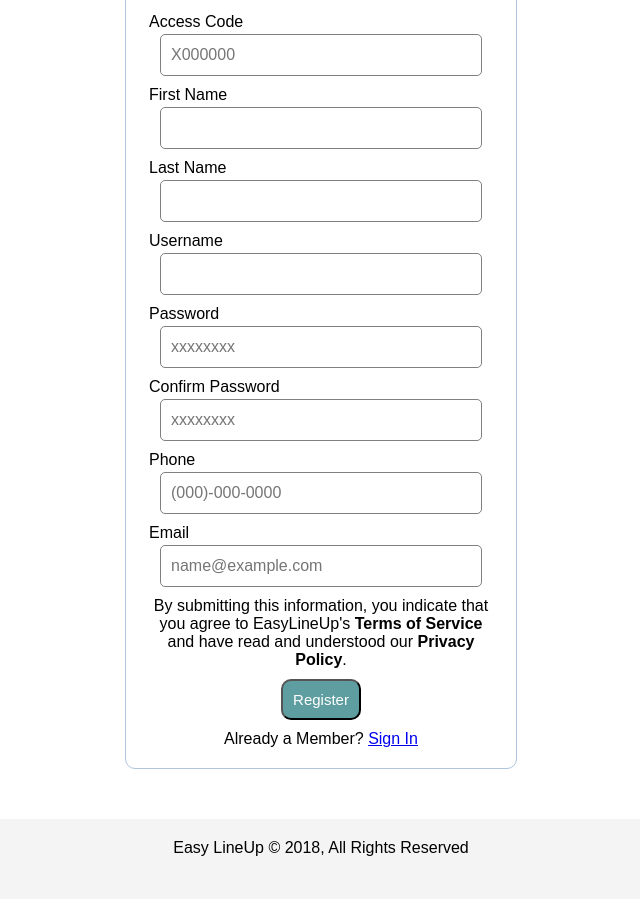
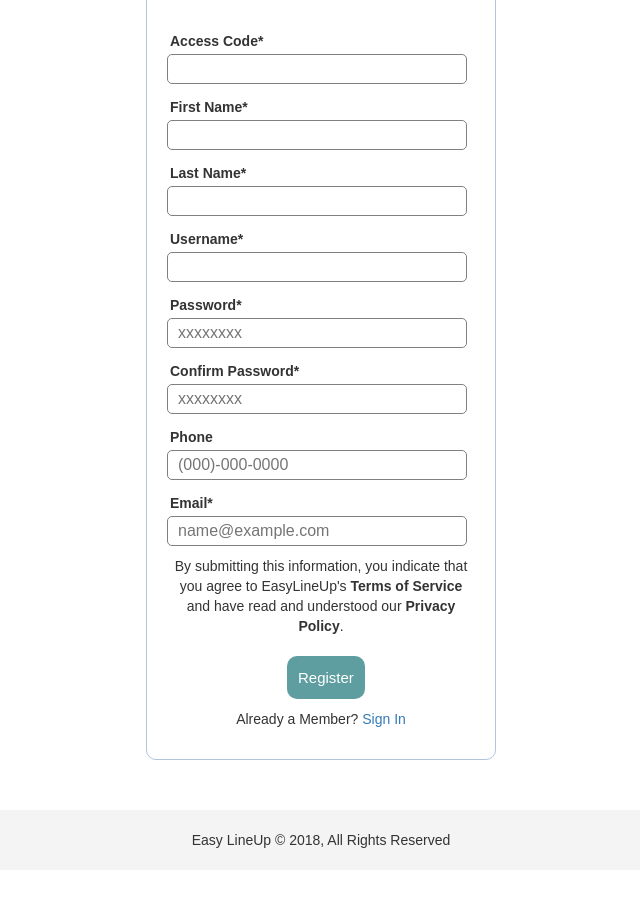
Before and after one commit to alankuo/EasyLineUp, a plain HTML site: page register.html in a window 1280 px wide. Shown: the part 177-1076 px from the top of the page, without its empty margins (319-959 px from the left). After the commit the page ends 1047 px from the top, so only its background shows below. Drawn offline with Linux system fonts and the light colour scheme.

Commit message:
login and register js

```diff
--- a/css/style.css
+++ b/css/style.css
@@ -6,7 +6,7 @@
 }
 
 body {
-  padding-top: 90px;
+  padding-top: 70px;
 }
 
 section{
--- a/register.html
+++ b/register.html
@@ -4,51 +4,78 @@
   <meta charset="utf-8">
   <meta http-equiv="X-UA-Compatible" content="IE=edge">
   <title>Easy LineUp</title>
+  <!-- Bootstrap core CSS -->
+	<link href="css/bootstrap.css" rel="stylesheet">
 
   <!-- CSS -->
   <link href="css/style.css" rel="stylesheet">
 </head>
+<script>
+function registerAccount(){
+
+  var access_code = document.getElementById("access_code").value;
+  var first_name = document.getElementById("first_name").value;
+  var last_name = document.getElementById("last_name").value;
+  var username = document.getElementById("username").value;
+  var password_1 = document.getElementById("password_1").value;
+  var password_2 = document.getElementById("password_2").value;
+  if(access_code==""||first_name==""||last_name==""||username==""||password_1==""||password_2==""){
+    alert("Please fill in all required information!");
+  }
+  else if(password_1.length<8){
+    alert("Password is too short! It has to be at least 8 characters!");
+  }
+  else if(password_1!=password_2){
+    alert("Passwords do not match!");
+  }
+  else{
+    alert ("The account for " + username + " has been successfully created! You can log in to Easy LineUp Now!");
+    window.location = "login.html";
+  }
+}
+</script>
+
 <body>
   <div class="container">
     <div class="header" style="width:350px;margin-top:0">
       <h2>Register An Account</h2>
     </div>
-    <form method="post" action="../ctrl/action.php">
+    <form method="post">
       <div class="input-group">
-        <label>Access Code</label>
-        <input type="text" name="accesscode" value="" placeholder="X000000">
+        <label>Access Code*</label>
+        <input type="text" name="accesscode" id="access_code">
       </div>
       <div class="input-group">
-        <label>First Name</label>
-        <input type="text" name="username" value="" placeholder="">
+        <label>First Name*</label>
+        <input type="text" name="first_name" id="first_name" placeholder="">
       </div>
       <div class="input-group">
-        <label>Last Name</label>
-        <input type="text" name="username" value="" placeholder="">
+        <label>Last Name*</label>
+        <input type="text" name="last_name" id="last_name" placeholder="">
       </div>
       <div class="input-group">
-        <label>Username</label>
-        <input type="text" name="username" value="" placeholder="">
+        <label>Username*</label>
+        <input type="text" name="username" id="username" placeholder="">
       </div>
       <div class="input-group">
-        <label>Password</label>
-        <input type="password" name="password_1" placeholder="xxxxxxxx">
+        <label>Password*</label>
+        <input type="password" name="password_1" id="password_1" placeholder="xxxxxxxx">
       </div>
       <div class="input-group">
-        <label>Confirm Password</label>
-        <input type="password" name="password_2" placeholder="xxxxxxxx">
+        <label>Confirm Password*</label>
+        <input type="password" name="password_2" id="password_2" placeholder="xxxxxxxx">
       </div>
       <div class="input-group">
         <label>Phone</label>
-        <input type="number" name="phone" value="" placeholder="(000)-000-0000">
+        <input type="number" name="phone" placeholder="(000)-000-0000">
       </div>
       <div class="input-group">
-        <label>Email</label>
-        <input type="email" name="email" value="" placeholder="name@example.com">
+        <label>Email*</label>
+        <input type="email" name="email" placeholder="name@example.com">
       </div>
       <p>By submitting this information, you indicate that you agree to EasyLineUp's <strong>Terms of Service</strong> and have read and understood our <strong>Privacy Policy</strong>.</p>
       <div class="input-group">
-        <button type="submit" class="btn" name="register_btn" style="margin-left:0">Register</button>
+        <span type="submit" class="btn" name="register_btn" onclick="registerAccount()">Register</span>
       </div>
       <p>
         Already a Member? <a href="login.html">Sign In</a>
```
Also changed, not shown: login.html (+25 -4 lines), 2 other files.
